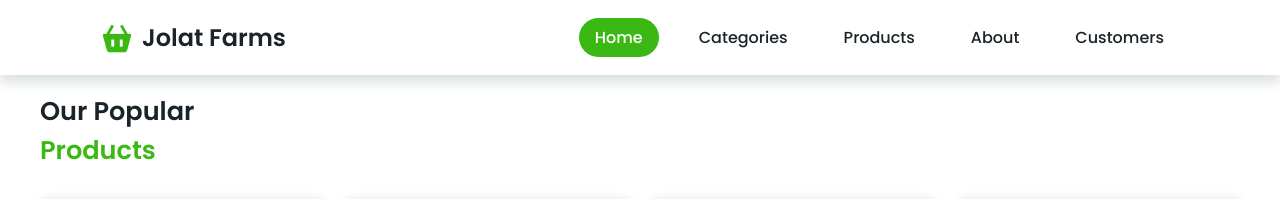
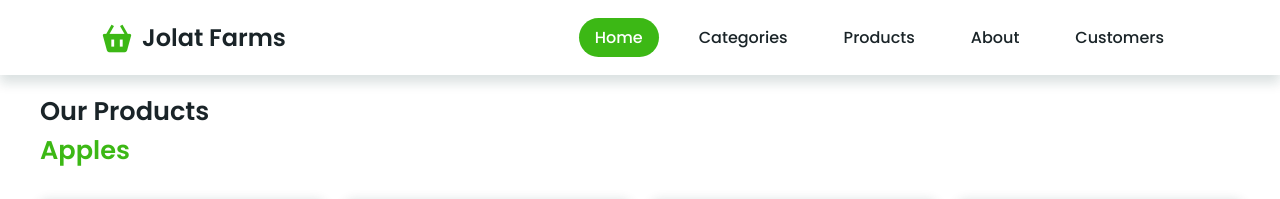
Before and after one commit to Dejay625/jolatfarms.com, a plain HTML site: page category4.html in a window 1280 px wide. Shown: the top 199 px of the page. Drawn offline with nearby package versions, Linux system fonts and the light colour scheme.

Commit message:
Update category4.html

```diff
--- a/category4.html
+++ b/category4.html
@@ -37,7 +37,7 @@
     <!-- Products -->
     <section class="products" id="products">
         <div class="heading">
-            <h1>Our Popular<br><span>Products</span></h1>
+            <h1>Our Products<br><span>Apples</span></h1>
         </div>
         <!-- Product Content -->
         <div class="products-container">
```
